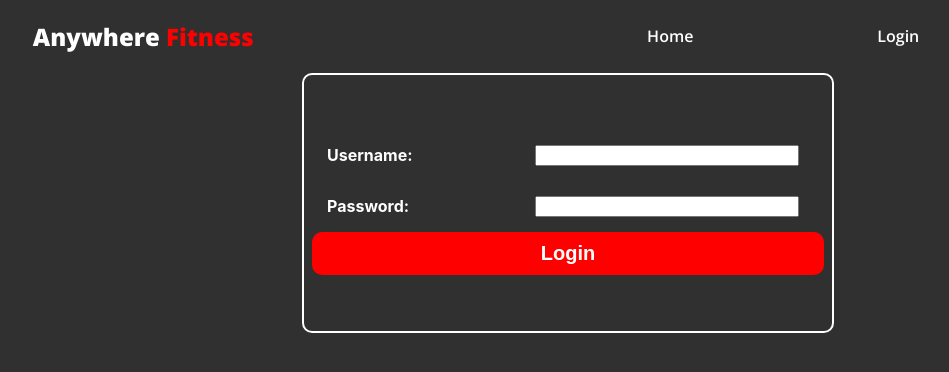
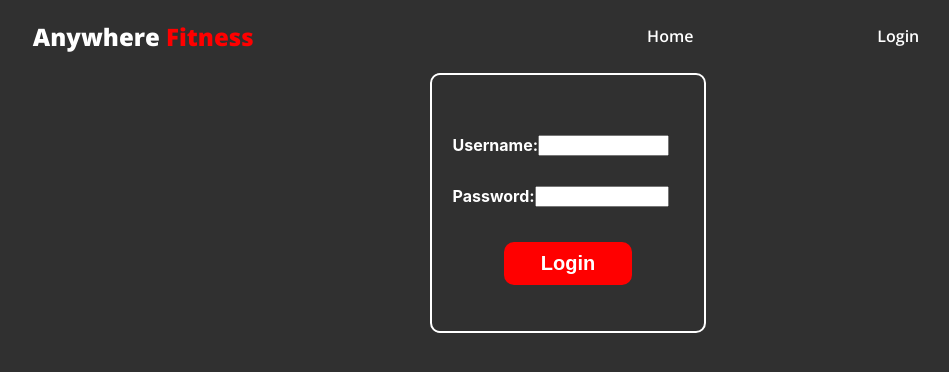
Before and after one commit to tt-webft-20AnywhereFitness/front-end, a React (Create React App) app in the folder front-end/: page /login in a window 1280 px wide. Shown: the top 372 px of the page, without its empty margins (72-1021 px from the left). Built offline with nearby package versions, Linux system fonts and the light colour scheme.

Commit message:
fixed some stuff

```diff
--- a/front-end/src/App.css
+++ b/front-end/src/App.css
@@ -35,9 +35,15 @@ body {
   align-items: center;
   width: 100%;
 }
+.image-container {
+  display: flex;
+  justify-content: center;
+  margin-top: 0px;
+}
 
 .main img {
-  width: 100%;
+  width: 60%;
+  text-align: center;
 }
 
 .fit {
@@ -206,7 +212,7 @@ form label {
 .login {
   border: 2px solid white;
   border-radius: 10px;
-  width: 40%;
+  width: 20%;
   min-width: 256px;
   min-height: 30vh;
   display: flex;
@@ -219,9 +225,11 @@ form label {
   text-align: center;
   margin: 0 auto;
 }
-
-.login form {
-  justify-content: space-around;
+.loginForm {
+  display: flex;
+  flex-direction: column;
+  justify-content: center;
+  align-items: center;
 }
 
 .loginForm input {
@@ -233,6 +241,7 @@ form label {
   margin: 15px;
   color: white;
   font-weight: bold;
+  margin-left: 40px;
 }
 
 .loginForm button {
@@ -241,20 +250,26 @@ form label {
   border-radius: 10px;
   font-size: 20px;
   font-weight: bold;
+  width: 50%;
   padding: 10px;
+  margin-top: 20px;
   border: none;
   cursor: pointer;
+  text-align: center;
 }
 
 /* Search Bar */
 .searchSpan {
   display: flex;
+  justify-content: center;
   width: 80%;
 }
 .searchBar {
-  width: 100%;
+  width: 60%;
   height: 25px;
   padding: 5px;
+  border-radius: 10px;
+  border: 2px solid red;
 }
 
 /* CLasses Page */
@@ -264,7 +279,28 @@ form label {
   flex-direction: column;
   align-items: center;
 }
+/* Cards Page*/
+
+.cards {
+  display: flex;
+  flex-direction: row;
+  justify-content: center;
+  align-items: center;
+  width: 100%;
+}
+
+/* Card */
 
 .classCard {
-  background: white;
+  display: flex;
+  flex-direction: column;
+  justify-content: center;
+  flex-wrap: wrap;
+  align-items: center;
+  background: #303030;
+  border: solid white 2px;
+  border-radius: 10px;
+  color: white;
+  margin: 50px;
+  padding: 20px;
 }
--- a/front-end/src/components/Classes/Classes.js
+++ b/front-end/src/components/Classes/Classes.js
@@ -1,15 +1,14 @@
 import React from "react";
 import Class from "./Class";
 
-const Classes = ({classes}) => {
-    console.log(classes);
-    return (
-        <div>
-            {classes.map(item => (
-                <Class classNew={item} key={item.class_id}/>
-            )
-            )}
-        </div>
-    )
-}
-export default Classes
+const Classes = ({ classes }) => {
+  console.log(classes);
+  return (
+    <div className="cards">
+      {classes.map((item) => (
+        <Class classNew={item} key={item.class_id} />
+      ))}
+    </div>
+  );
+};
+export default Classes;
--- a/front-end/src/components/ClientPage.js
+++ b/front-end/src/components/ClientPage.js
@@ -43,7 +43,7 @@ const ClientPage = (props) => {
         />
         <button type="submit">🔎</button>
       </span>
-      <h1>Client Page</h1>
+
       <Classes classes={gymClass} id={gymClass.class_id} />
     </div>
   );
```
Also changed, not shown: front-end/src/components/Classes/Class.js (+4 -3 lines), 1 other file (tests, documents, lock files or other folders).
